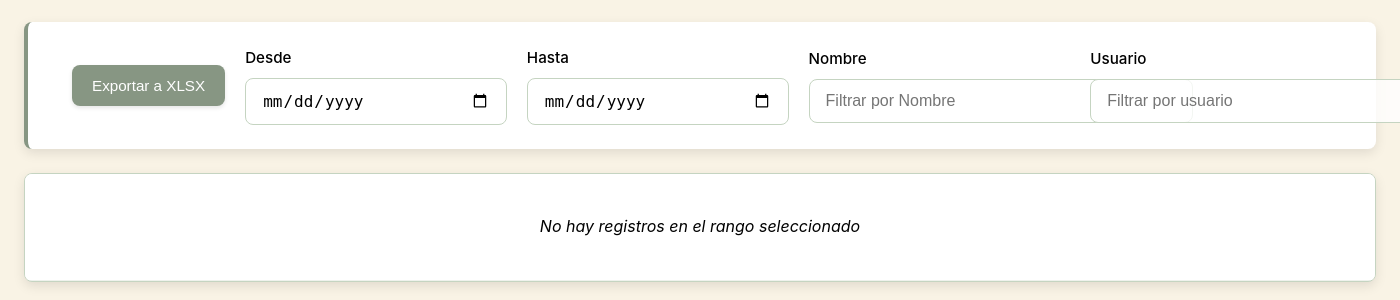
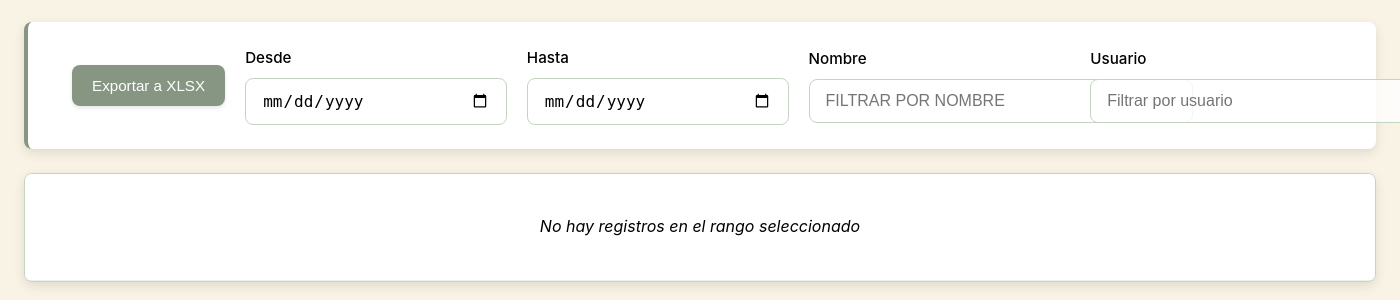
Before and after one commit to DearTitan70/Diseno-Sku-s, a PHP site: page /sections/visualizar_cargas.php in a window 1400 px wide; the page is wider, and only the part inside the window is pictured. Shown: the part 531-831 px from the top of that part. Run offline with PHP 8.4, Linux system fonts and the light colour scheme; the visitor is signed in with stand-in values (Sample User, id 1); data that the repository does not hold is empty; some libraries are stand-ins or nearby versions.

Commit message:
UPPERCASE

```diff
--- a/sections/visualizar_cargas.php
+++ b/sections/visualizar_cargas.php
@@ -440,7 +440,7 @@ require_login_and_role();
         </label>
         <label>
             Nombre
-            <input type="text" id="filterName" placeholder="Filtrar por Nombre" style="width:350px;">
+            <input type="text" id="filterName" placeholder="Filtrar por Nombre" style="width:350px;  text-transform: uppercase;">
         </label>
 
         <label>
```
